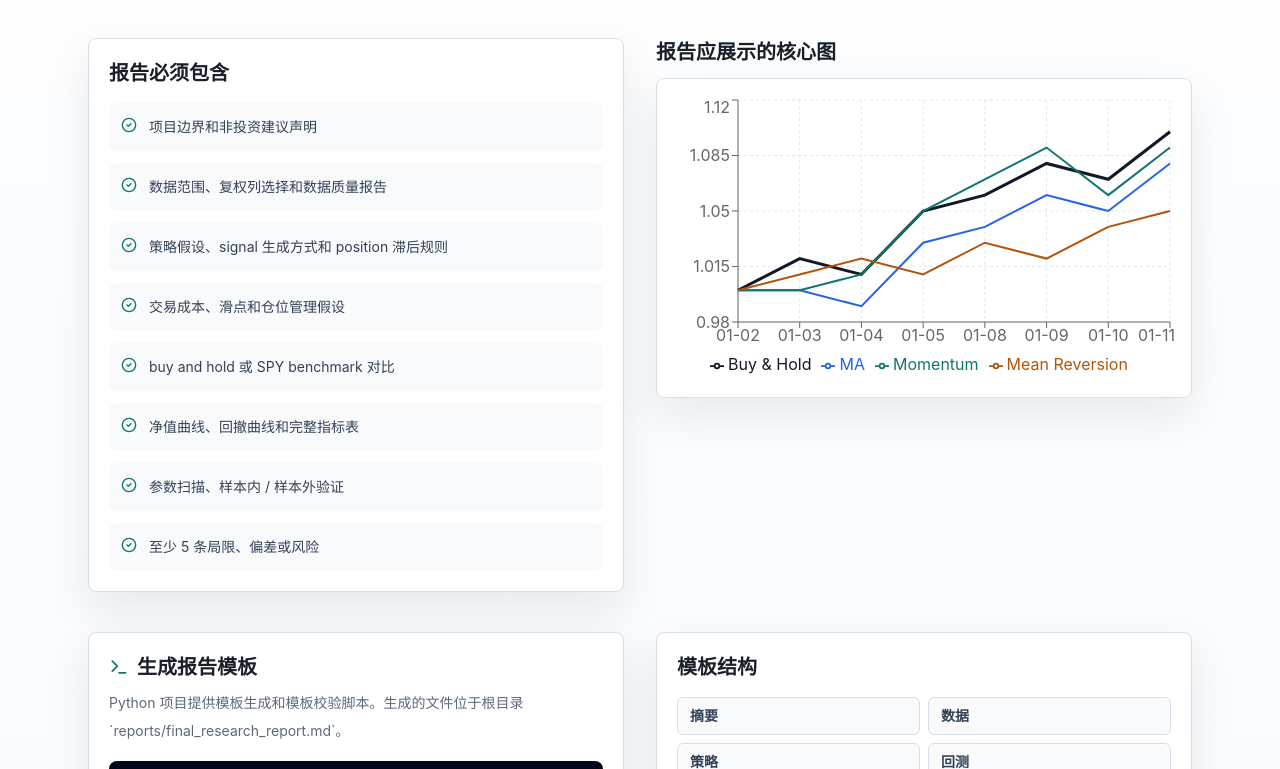
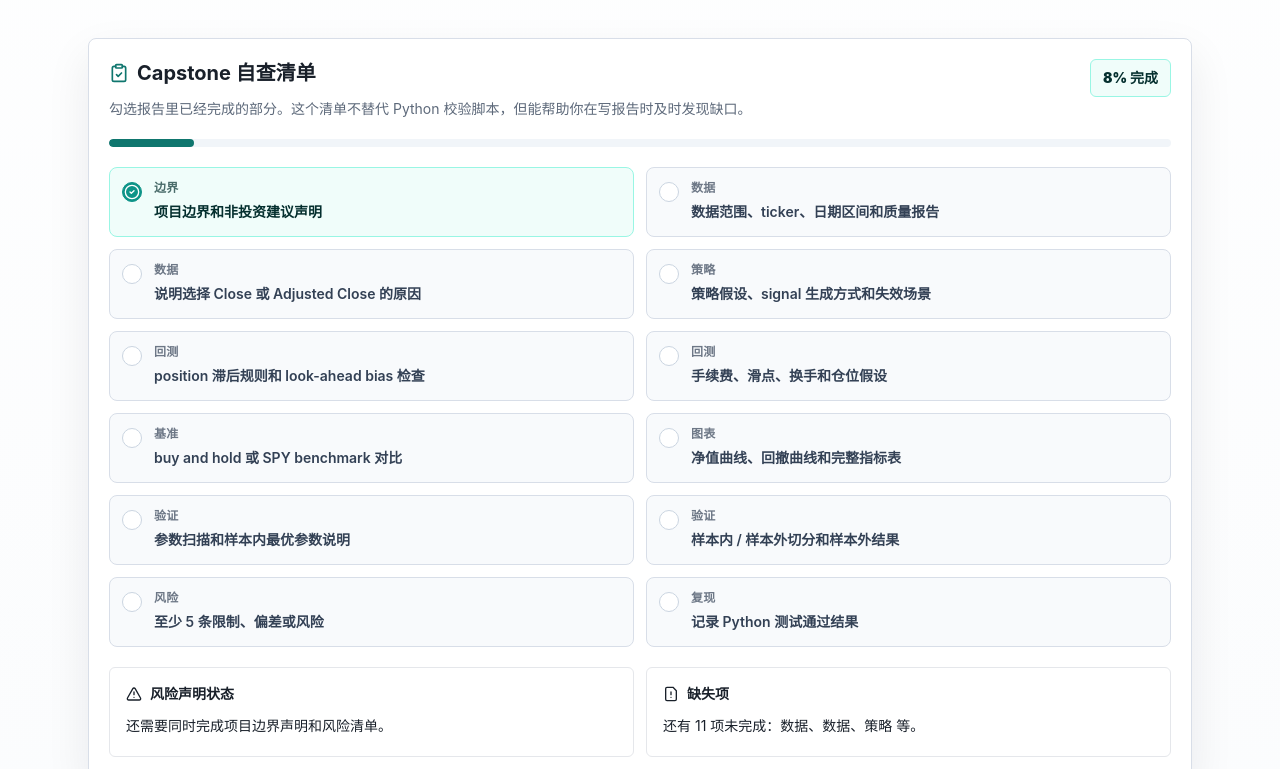
Before and after one commit to ZeyuZuo/learn-quant-with-codex, a Next.js app in the folder web/: page /capstone in a window 1280 px wide. Shown: the part 351-1120 px from the top of the page. Built offline with nearby package versions, Linux system fonts and the light colour scheme.

Commit message:
Add capstone report checklist

```diff
--- a/web/src/app/capstone/page.tsx
+++ b/web/src/app/capstone/page.tsx
@@ -2,6 +2,7 @@ import Link from "next/link";
 import { CheckCircle2, FileText, ShieldCheck, Terminal } from "lucide-react";
 import { SiteHeader } from "@/components/layout/SiteHeader";
 import { LessonChart } from "@/components/charts/LessonChart";
+import { CapstoneChecklist } from "@/components/capstone/CapstoneChecklist";
 
 const sections = [
   "项目边界和非投资建议声明",
@@ -66,6 +67,10 @@ export default function CapstonePage() {
           </div>
         </header>
 
+        <section className="mt-10">
+          <CapstoneChecklist />
+        </section>
+
         <section className="mt-10 grid gap-8 lg:grid-cols-[1fr_1fr]">
           <div className="rounded-lg border border-line bg-white p-5 shadow-soft">
             <h2 className="text-xl font-bold text-ink">报告必须包含</h2>
--- /dev/null
+++ b/web/src/components/capstone/CapstoneChecklist.tsx
@@ -0,0 +1,113 @@
+"use client";
+
+import { useMemo, useState } from "react";
+import { AlertTriangle, CheckCircle2, ClipboardCheck, FileWarning } from "lucide-react";
+
+const checklist = [
+  { id: "boundary", label: "项目边界和非投资建议声明", group: "边界" },
+  { id: "data", label: "数据范围、ticker、日期区间和质量报告", group: "数据" },
+  { id: "adjusted", label: "说明选择 Close 或 Adjusted Close 的原因", group: "数据" },
+  { id: "strategy", label: "策略假设、signal 生成方式和失效场景", group: "策略" },
+  { id: "position", label: "position 滞后规则和 look-ahead bias 检查", group: "回测" },
+  { id: "costs", label: "手续费、滑点、换手和仓位假设", group: "回测" },
+  { id: "benchmark", label: "buy and hold 或 SPY benchmark 对比", group: "基准" },
+  { id: "charts", label: "净值曲线、回撤曲线和完整指标表", group: "图表" },
+  { id: "parameters", label: "参数扫描和样本内最优参数说明", group: "验证" },
+  { id: "oos", label: "样本内 / 样本外切分和样本外结果", group: "验证" },
+  { id: "risks", label: "至少 5 条限制、偏差或风险", group: "风险" },
+  { id: "tests", label: "记录 Python 测试通过结果", group: "复现" },
+];
+
+export function CapstoneChecklist() {
+  const [completed, setCompleted] = useState<Set<string>>(new Set(["boundary"]));
+
+  const progress = useMemo(() => {
+    const count = completed.size;
+    return {
+      count,
+      percent: Math.round((count / checklist.length) * 100),
+      missing: checklist.filter((item) => !completed.has(item.id)),
+      hasRiskStatement: completed.has("boundary") && completed.has("risks"),
+      readyForReview: count === checklist.length,
+    };
+  }, [completed]);
+
+  function toggle(id: string) {
+    setCompleted((current) => {
+      const next = new Set(current);
+      if (next.has(id)) {
+        next.delete(id);
+      } else {
+        next.add(id);
+      }
+      return next;
+    });
+  }
+
+  return (
+    <section className="rounded-lg border border-line bg-white p-5 shadow-soft">
+      <div className="flex flex-wrap items-start justify-between gap-4">
+        <div>
+          <h2 className="flex items-center gap-2 text-xl font-bold text-ink">
+            <ClipboardCheck className="h-5 w-5 text-accent" />
+            Capstone 自查清单
+          </h2>
+          <p className="mt-2 max-w-2xl text-sm leading-7 text-muted">
+            勾选报告里已经完成的部分。这个清单不替代 Python 校验脚本，但能帮助你在写报告时及时发现缺口。
+          </p>
+        </div>
+        <div className="rounded-md border border-teal-200 bg-teal-50 px-3 py-2 text-sm font-black text-teal-950">{progress.percent}% 完成</div>
+      </div>
+
+      <div className="mt-4 h-2 overflow-hidden rounded-full bg-slate-100">
+        <div className="h-full rounded-full bg-accent transition-all duration-700 ease-out" style={{ width: `${progress.percent}%` }} />
+      </div>
+
+      <div className="mt-5 grid gap-3 lg:grid-cols-2">
+        {checklist.map((item) => {
+          const checked = completed.has(item.id);
+          return (
+            <button
+              key={item.id}
+              type="button"
+              onClick={() => toggle(item.id)}
+              className={`flex min-h-16 items-start gap-3 rounded-lg border p-3 text-left transition ${
+                checked ? "border-teal-200 bg-teal-50 text-teal-950" : "border-line bg-slate-50 text-slate-700 hover:border-accent"
+              }`}
+            >
+              <span className={`mt-0.5 grid h-5 w-5 shrink-0 place-items-center rounded-full border ${checked ? "border-teal-600 bg-teal-600 text-white" : "border-slate-300 bg-white"}`}>
+                {checked ? <CheckCircle2 className="h-4 w-4" /> : null}
+              </span>
+              <span>
+                <span className="block text-xs font-black uppercase tracking-wide opacity-70">{item.group}</span>
+                <span className="mt-1 block text-sm font-semibold leading-6">{item.label}</span>
+              </span>
+            </button>
+          );
+        })}
+      </div>
+
+      <div className="mt-5 grid gap-3 lg:grid-cols-[1fr_1fr]">
+        <div className={`rounded-md border p-4 ${progress.hasRiskStatement ? "border-teal-200 bg-teal-50 text-teal-950" : "border-amber-200 bg-amber-50 text-amber-950"}`}>
+          <div className="flex items-center gap-2 text-sm font-bold">
+            {progress.hasRiskStatement ? <CheckCircle2 className="h-4 w-4" /> : <AlertTriangle className="h-4 w-4" />}
+            风险声明状态
+          </div>
+          <p className="mt-2 text-sm leading-7">
+            {progress.hasRiskStatement ? "已包含项目边界和风险限制。仍需确保报告原文清楚写出“不构成投资建议”和“不代表未来收益”。" : "还需要同时完成项目边界声明和风险清单。"}
+          </p>
+        </div>
+
+        <div className={`rounded-md border p-4 ${progress.readyForReview ? "border-teal-200 bg-teal-50 text-teal-950" : "border-rose-200 bg-rose-50 text-rose-950"}`}>
+          <div className="flex items-center gap-2 text-sm font-bold">
+            {progress.readyForReview ? <CheckCircle2 className="h-4 w-4" /> : <FileWarning className="h-4 w-4" />}
+            缺失项
+          </div>
+          <p className="mt-2 text-sm leading-7">
+            {progress.readyForReview ? "清单已全部完成。下一步运行 Python 校验脚本并复查报告措辞。" : `还有 ${progress.missing.length} 项未完成：${progress.missing.slice(0, 3).map((item) => item.group).join("、")}${progress.missing.length > 3 ? " 等" : ""}。`}
+          </p>
+        </div>
+      </div>
+    </section>
+  );
+}
```
Also changed, not shown: 1 other file (tests, documents, lock files or other folders).
